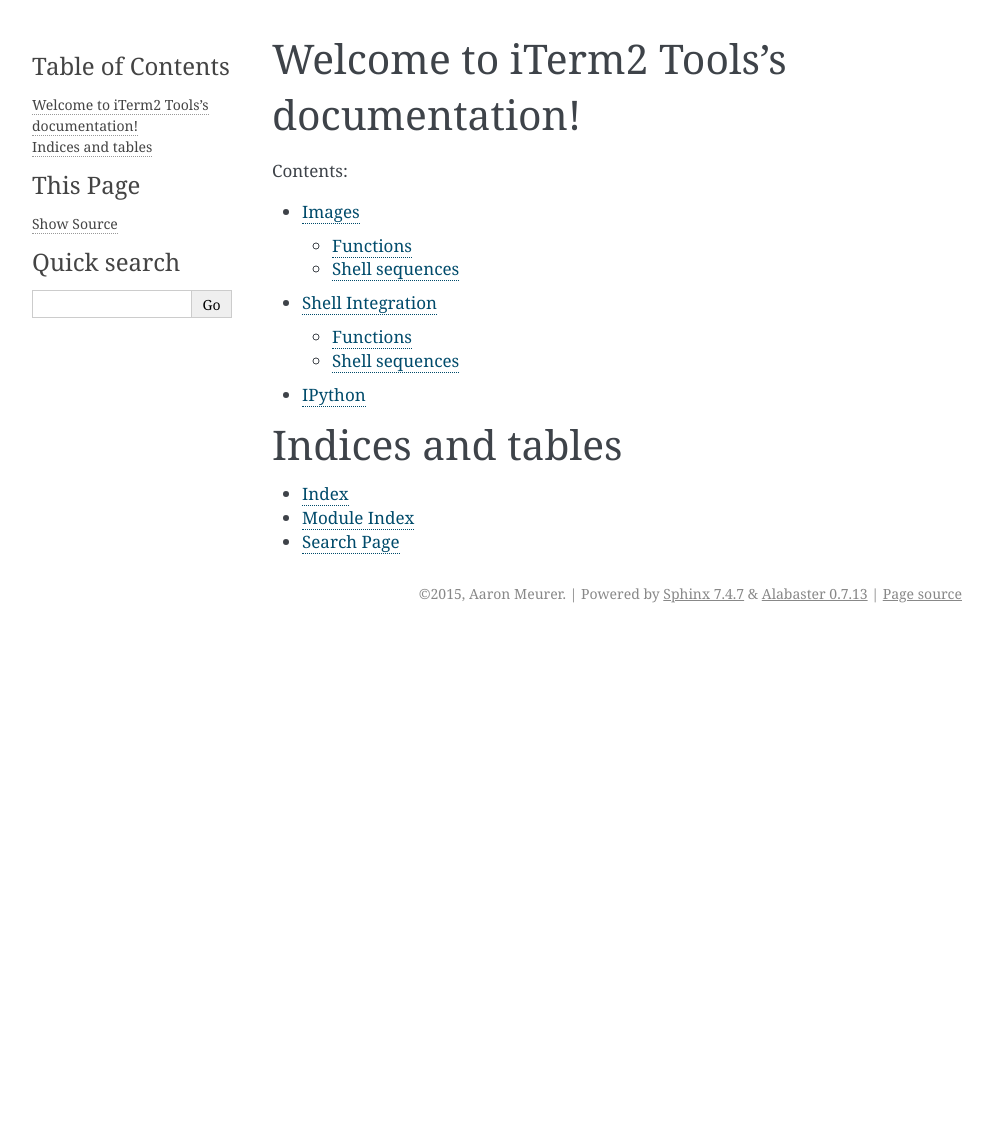
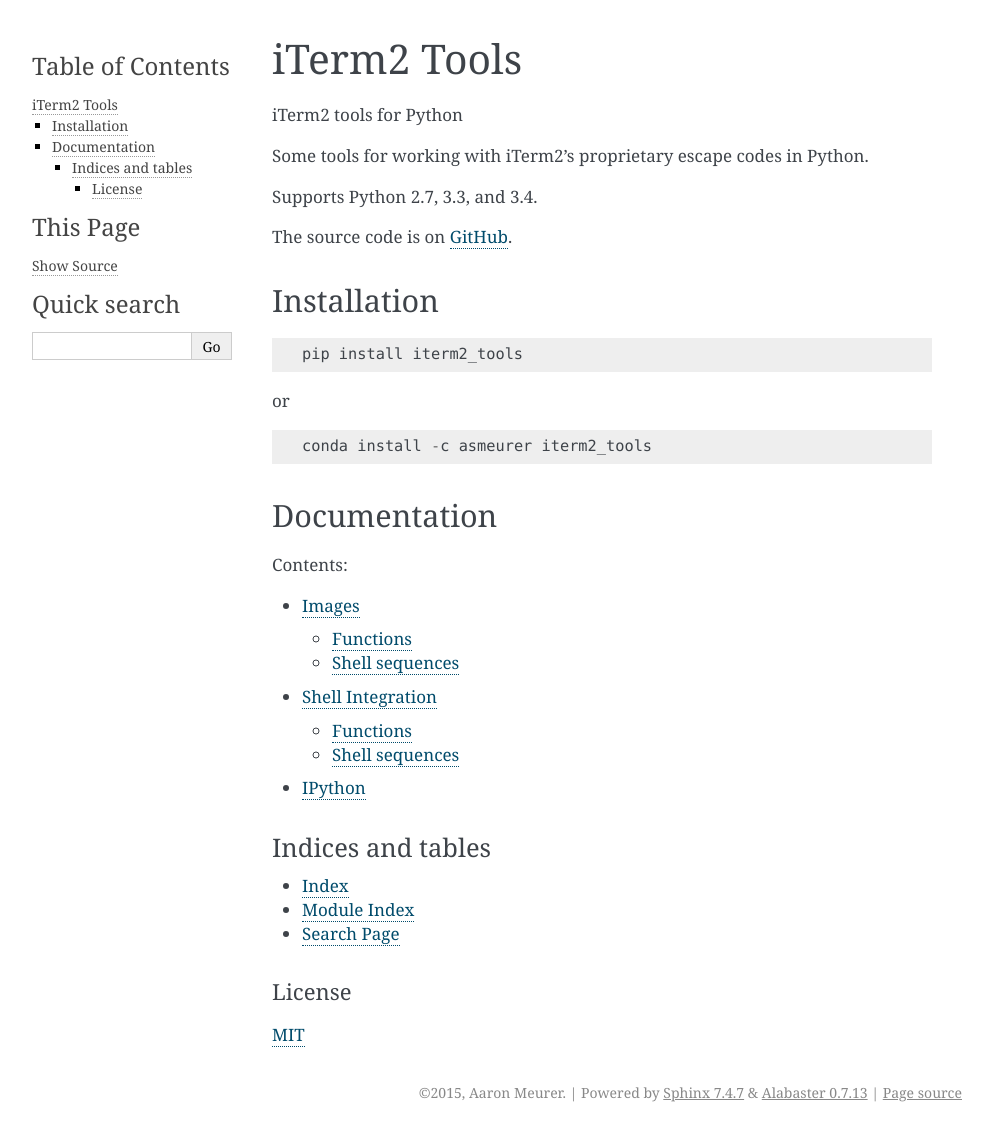
Before and after one commit to asmeurer/iterm2-tools, a Sphinx documentation site: the page built from docs/index.rst, in a window 1280 px wide. Shown: the whole page, without its empty margins (148-1141 px from the left). Built offline with Sphinx 7.4.7, drawn with Linux system fonts in a browser that asks for light colours; before the commit the page ends 900 px from its top, so only the background shows below that.

Commit message:
Add some information to the front page of the docs

```diff
--- a/docs/index.rst
+++ b/docs/index.rst
@@ -3,8 +3,35 @@
    You can adapt this file completely to your liking, but it should at least
    contain the root `toctree` directive.
 
-Welcome to iTerm2 Tools's documentation!
-========================================
+==============
+ iTerm2 Tools
+==============
+
+iTerm2 tools for Python
+
+Some tools for working with iTerm2's proprietary escape codes in Python.
+
+Supports Python 2.7, 3.3, and 3.4.
+
+The source code is on `GitHub <https://github.com/asmeurer/iterm2-tools>`_.
+
+Installation
+------------
+
+.. code::
+
+    pip install iterm2_tools
+
+or
+
+.. code::
+
+    conda install -c asmeurer iterm2_tools
+
+
+
+Documentation
+-------------
 
 Contents:
 
@@ -21,3 +48,8 @@
 * :ref:`genindex`
 * :ref:`modindex`
 * :ref:`search`
+
+License
+~~~~~~~
+
+`MIT <https://github.com/asmeurer/iterm2-tools/blob/master/LICENSE>`_
```
